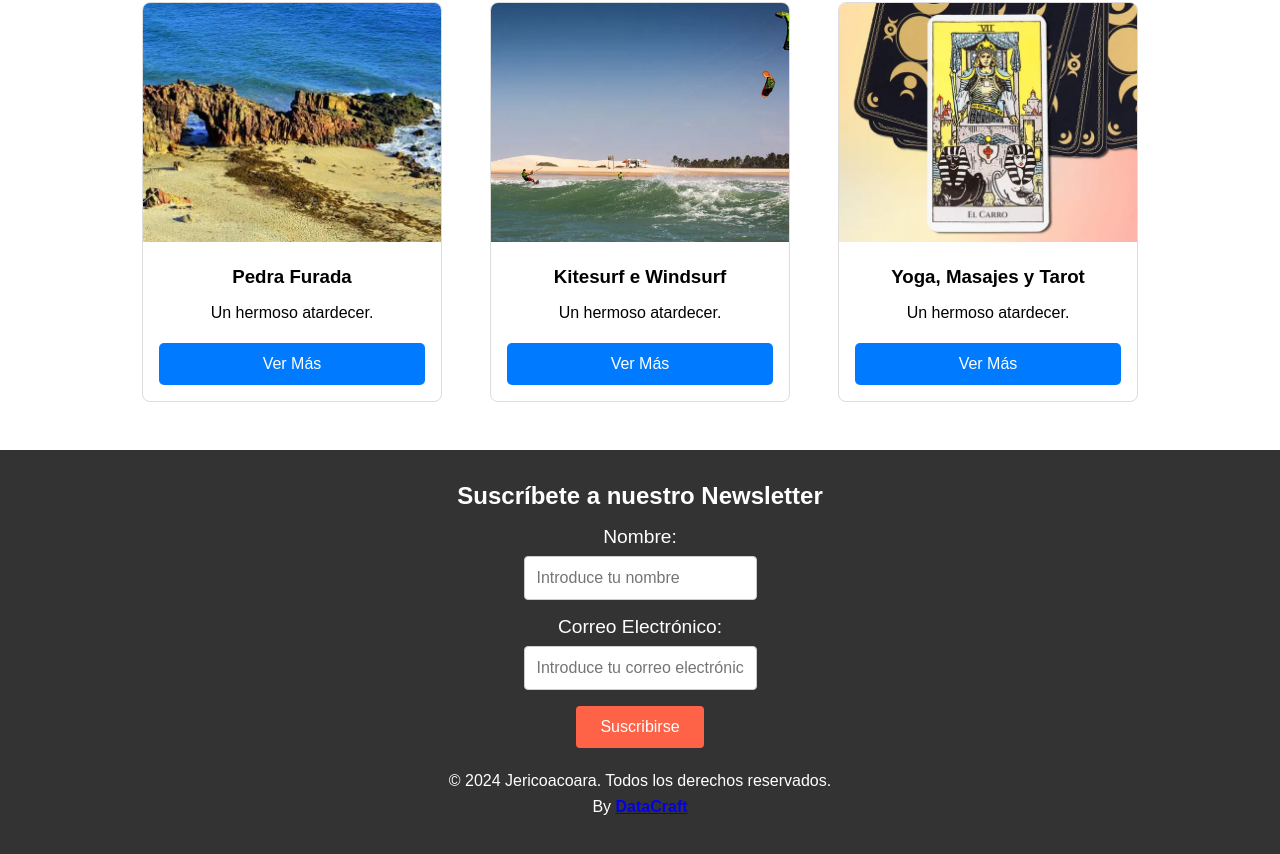
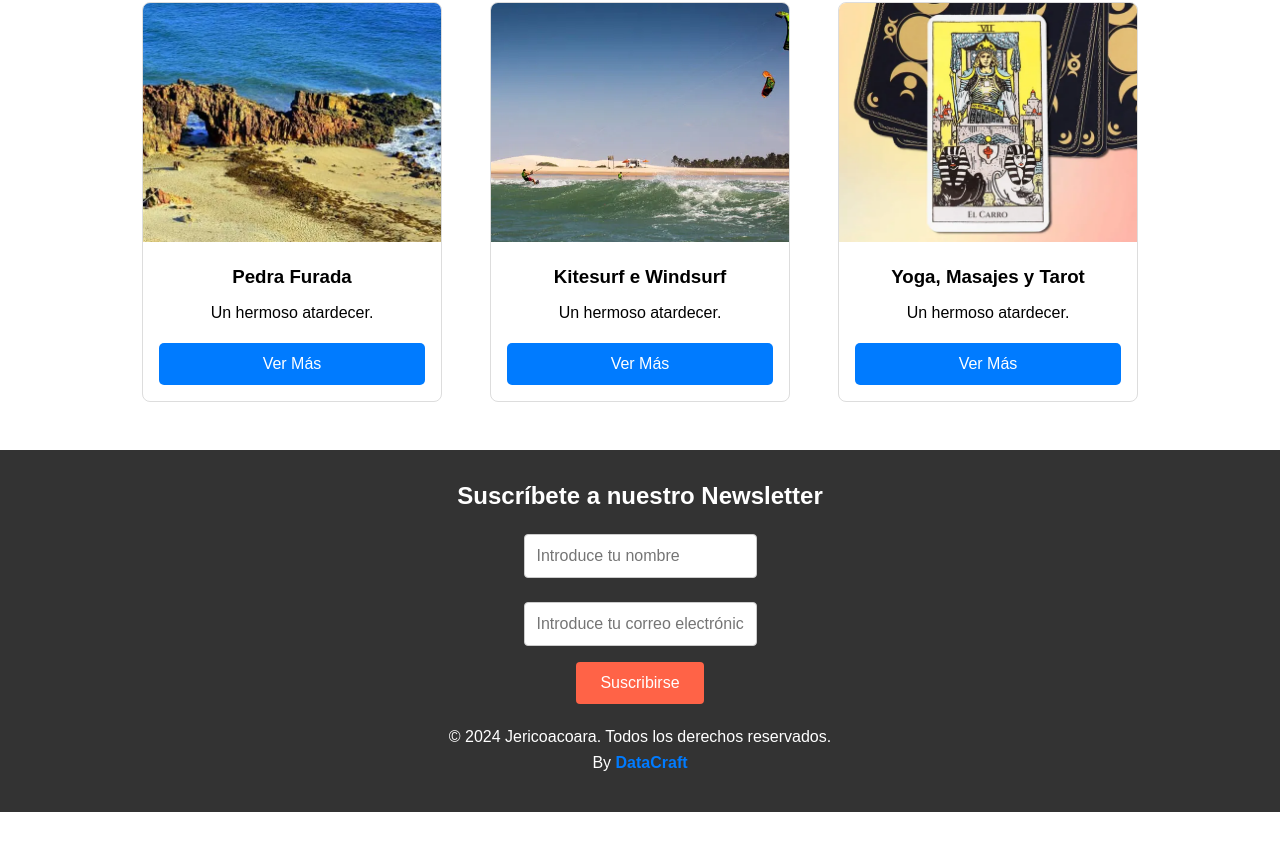
Before and after one commit to perezcatriel/jericoacoara.info, a Vue app in the folder frontend/: page / in a window 1280 px wide. Shown: the part 3103-3957 px from the top of the page. After the commit the page ends 3915 px from the top, so only its background shows below. Built offline with nearby package versions, Linux system fonts and the light colour scheme.

Commit message:
charging content

```diff
--- a/frontend/src/components/CxFooter.vue
+++ b/frontend/src/components/CxFooter.vue
@@ -4,18 +4,18 @@
       <form class="newsletter-form" @submit.prevent="submitForm">
         <h2>Suscríbete a nuestro Newsletter</h2>
         <div class="form-group">
-          <label for="name">Nombre:</label>
+          <label for="name"></label>
           <input type="text" id="name" v-model="name" placeholder="Introduce tu nombre" required />
         </div>
         <div class="form-group">
-          <label for="email">Correo Electrónico:</label>
+          <label for="email"></label>
           <input type="email" id="email" v-model="email" placeholder="Introduce tu correo electrónico" required />
         </div>
         <button type="submit">Suscribirse</button>
         <p v-if="message" class="message">{{ message }}</p>
       </form>
       <p>&copy; 2024 Jericoacoara. Todos los derechos reservados.</p>
-      <p>By <strong><a href="https://datacraft.vercel.app" target="_blank">DataCraft</a></strong></p>
+      <p>By <strong><a href="https://datacraft.vercel.app" target="_blank" class="link">DataCraft</a></strong></p>
       <nav>
         <ul>
           <li><a href="#">&#x2191;</a></li> <!-- Flecha hacia arriba en Unicode -->
@@ -134,6 +134,11 @@ export default {
   border-color: #007bff;
 }
 
+.link {
+  text-decoration: none;
+  color: #007bff;
+}
+
 .message {
   margin-top: 0.5rem;
   color: #4caf50;
```
